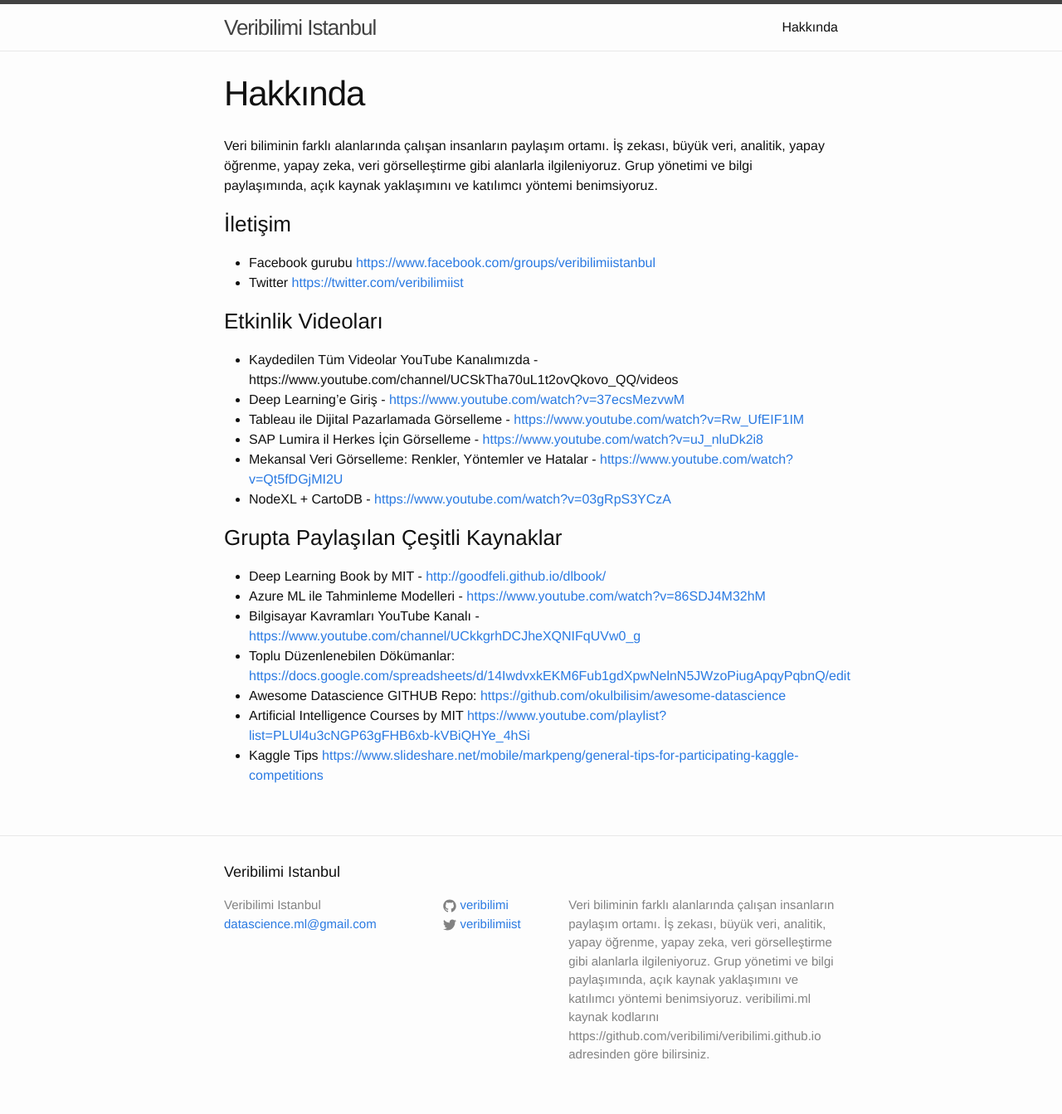
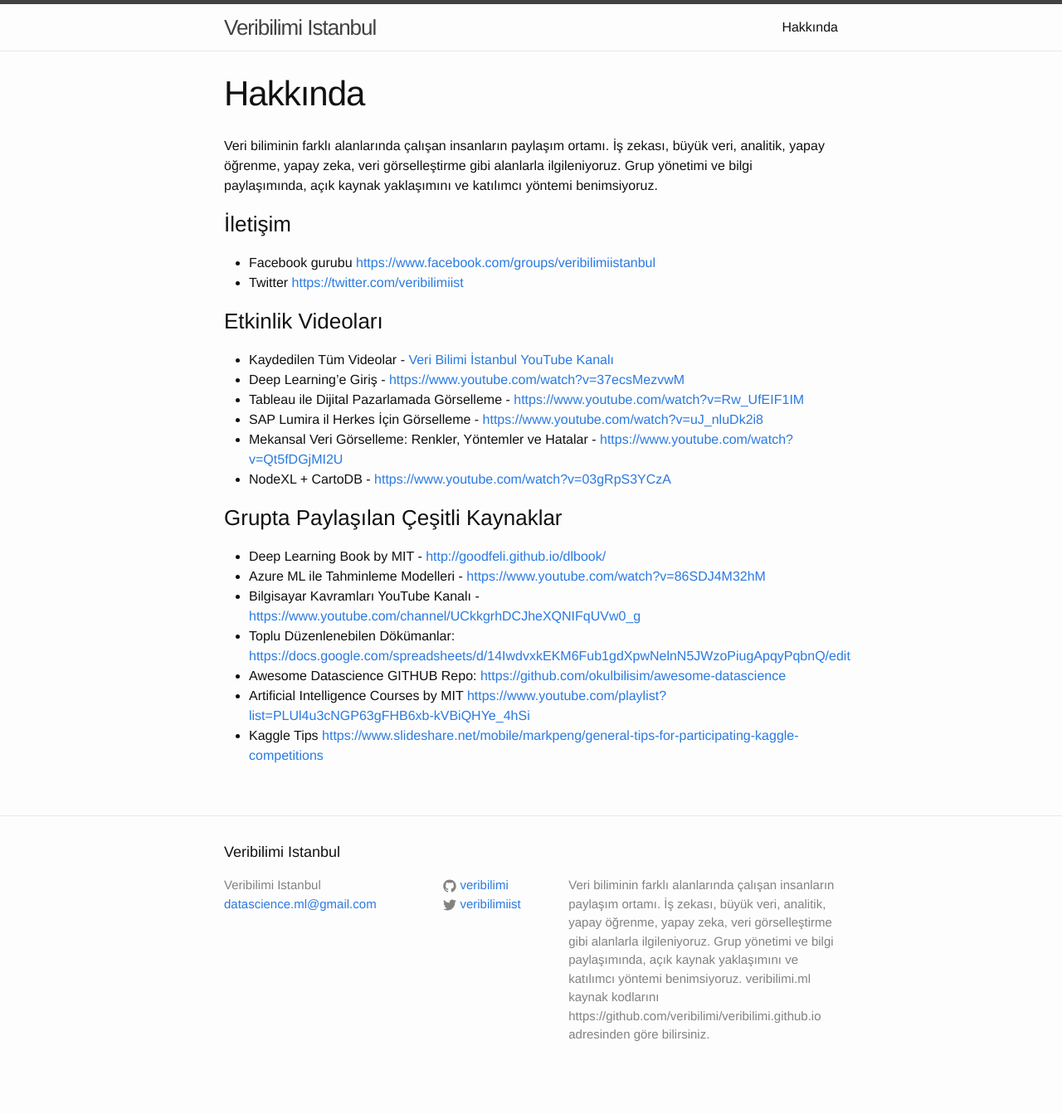
Before and after one commit to veribilimi/veribilimi.github.io, a Jekyll site: the page built from about.md, in a window 1280 px wide. Shown: the whole page at 83% size. Built offline with Jekyll 4.4.1, drawn with Linux system fonts in a browser that asks for light colours; after the commit the page ends 1319 px from its top, so only the background shows below that.

Commit message:
link düzeltme

```diff
--- a/about.md
+++ b/about.md
@@ -15,7 +15,7 @@
 * Twitter [https://twitter.com/veribilimiist](https://twitter.com/veribilimiist)
 
 ### Etkinlik Videoları
-* Kaydedilen Tüm Videolar YouTube Kanalımızda - https://www.youtube.com/channel/UCSkTha70uL1t2ovQkovo_QQ/videos
+* Kaydedilen Tüm Videolar - [Veri Bilimi İstanbul YouTube Kanalı](https://www.youtube.com/channel/UCSkTha70uL1t2ovQkovo_QQ/videos)
 * Deep Learning'e Giriş - [https://www.youtube.com/watch?v=37ecsMezvwM](https://www.youtube.com/watch?v=37ecsMezvwM)
 * Tableau ile Dijital Pazarlamada Görselleme - [https://www.youtube.com/watch?v=Rw_UfEIF1IM](https://www.youtube.com/watch?v=Rw_UfEIF1IM)
 * SAP Lumira il Herkes İçin Görselleme - [https://www.youtube.com/watch?v=uJ_nluDk2i8](https://www.youtube.com/watch?v=uJ_nluDk2i8)
```
